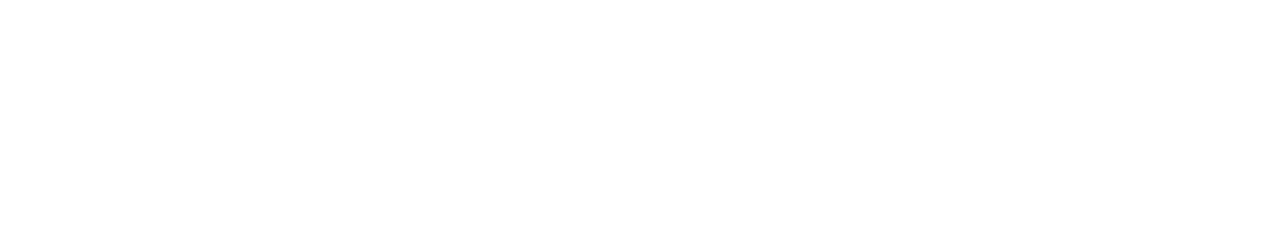
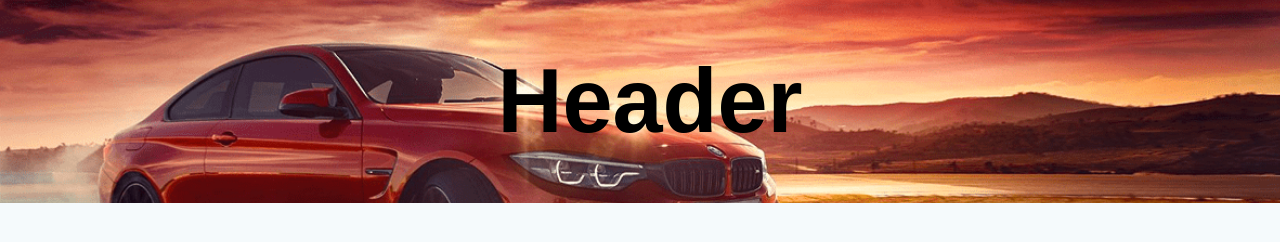
Before and after one commit to Max6468/PracticaCoches, a plain HTML site: page PaginaPrincipal.html in a window 1280 px wide. Drawn offline with Linux system fonts and the light colour scheme.

Commit message:
Creando el Header

```diff
--- a/index.html
+++ b/PaginaPrincipal.html
@@ -4,8 +4,22 @@
     <meta charset="UTF-8">
     <meta name="viewport" content="width=device-width, initial-scale=1.0">
     <title>Document</title>
-    <link rel="stylesheet" href="css/index.css">
+    <link rel="stylesheet" href="css/PaginaPrincipal.css">
 </head>
 <body>
+    <div id="header">Header</div>
+
+<main>
+
+</main>
+
+<script src="js/header.js"></script>
+
 </body>
 </html>
+
+<!--
+
+
+
+-->
--- /dev/null
+++ b/css/PaginaPrincipal.css
@@ -0,0 +1,21 @@
+body {
+    margin: 0;
+    font-family: Arial, Helvetica, sans-serif;
+    background-color: #F5FAFC;
+  }
+
+  #header {
+    background-image: url("../img/m4portada.png");
+    background-repeat: no-repeat;
+    background-position: center;
+    background-size: cover;
+    padding: 50px 10px;
+    color: black;
+    text-align: center;
+    font-size: 90px;
+    font-weight: bold;
+    position: fixed;
+    top: 0;
+    width: 100%;
+    transition: 0.2s;
+  }
--- /dev/null
+++ b/js/header.js
@@ -0,0 +1,9 @@
+window.onscroll = function() {scrollFunction()};
+
+function scrollFunction() {
+  if (document.body.scrollTop > 50 || document.documentElement.scrollTop > 50) {
+    document.getElementById("header").style.fontSize = "30px";
+  } else {
+    document.getElementById("header").style.fontSize = "90px";
+  }
+}
```
Also changed, not shown: css/index.css (deleted), img/m4portada.png (added), js/index.js (deleted).
